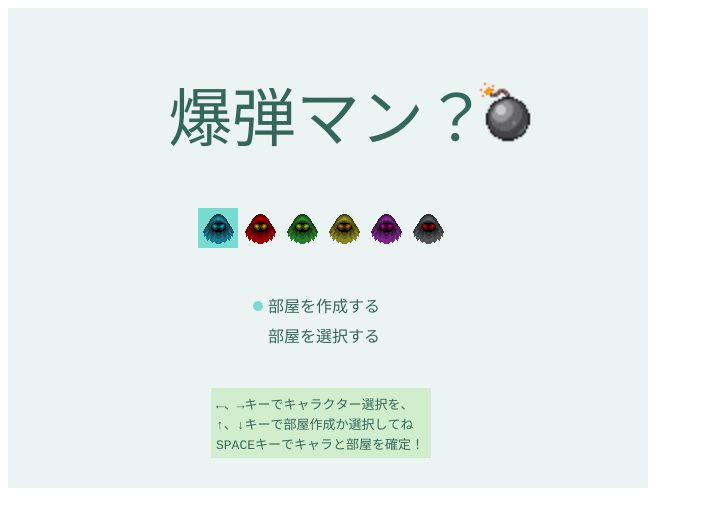
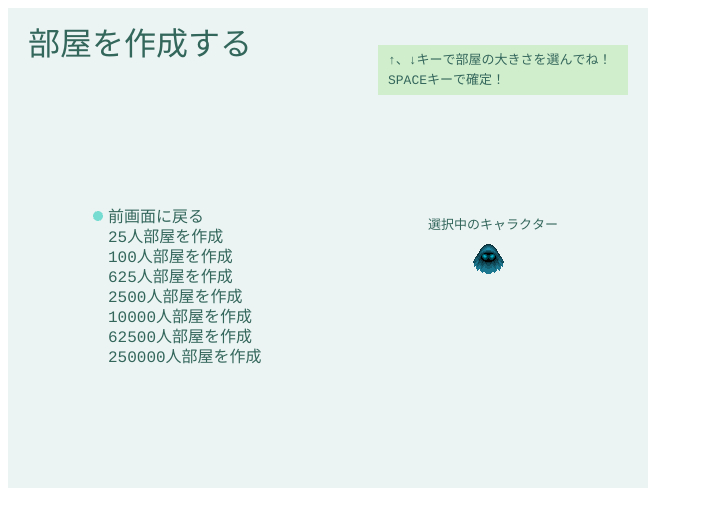
Before and after one commit to benzou765/bombman-sample, a plain HTML site: page src/public/game/game.html in a window 1280 px wide. Shown: the whole page, without its empty margins (0-703 px from the left). Drawn offline with Linux system fonts and the light colour scheme; animation ran at ten frames a second.

Commit message:
部屋作成シーンの作成

```diff
--- a/src/public/game/game.html
+++ b/src/public/game/game.html
@@ -6,6 +6,7 @@
     </head>
     <body>
         <script src="./js/select_chara_scene.js"></script>
+        <script src="./js/create_room_scene.js"></script>
         <script src="./js/game.js"></script>
     </body>
 </html>
--- /dev/null
+++ b/src/public/game/js/create_room_scene.js
@@ -0,0 +1,140 @@
+'use strict';
+
+/**
+ * 部屋作成画面
+ * @see https://photonstorm.github.io/phaser3-docs/Phaser.Scene.html
+ */
+let CreateRoomScene = new Phaser.Class ({
+    Extends: Phaser.Scene,
+
+    /**
+     * シーンのコンストラクタ。ゲーム起動時とともに1回だけ実行される。
+     * @param object config
+     */
+    initialize: function CreateRoomScene(config) {
+        console.log("create room scene initialize");
+        Phaser.Scene.call(this, config); // 親クラスのコンストラクタの呼び出し
+    },
+    /**
+     * シーンの初期化。シーンの実行時（start）に実行される。パラメータの初期化、受け渡し等に使用。
+     * @param object data
+     */
+    init: function(data)
+    {
+        console.log("create room scene init");
+        // 前シーンからのデータ取得
+//        this.selectedCharaNum = data.chara_id;
+        //
+        // debug
+        this.selectedCharaNum = 0;
+        // キーボード
+        this.cursors = null;
+        // 設定変数群
+        this.bommerSettings = [
+            { key: "BommerA", path: "img/bommer_a.png"},
+            { key: "BommerB", path: "img/bommer_b.png"},
+            { key: "BommerC", path: "img/bommer_c.png"},
+            { key: "BommerD", path: "img/bommer_d.png"},
+            { key: "BommerE", path: "img/bommer_e.png"},
+            { key: "BommerF", path: "img/bommer_f.png"},
+        ];
+        this.roomSettings = [
+            { name: "前画面に戻る", size: 0, point: {x: 100, y: 200} },
+            { name: "25人部屋を作成", size: 11, point: {x: 100, y: 220} },
+            { name: "100人部屋を作成", size: 21, point: {x: 100, y: 240} },
+            { name: "625人部屋を作成", size: 51, point: {x: 100, y: 260} },
+            { name: "2500人部屋を作成", size: 101, point: {x: 100, y: 280} },
+            { name: "10000人部屋を作成", size: 201, point: {x: 100, y: 300} },
+            { name: "62500人部屋を作成", size: 501, point: {x: 100, y: 320} },
+            { name: "250000人部屋を作成", size: 1001, point: {x: 100, y: 340} },
+        ];
+        // ユーザ操作変数群
+        this.roomSizeSelectNum = 0;
+        // 操作アイコン群
+        this.selectRoomSizeIcon = null;
+        // アセット群
+        this.bommer = null;
+    },
+    /**
+     * シーンに使用するアセットの読み込み。シーン実行時に実行される
+     */
+    preload: function() {
+        console.log("create room scene preload");
+        let id = this.selectedCharaNum
+        this.load.spritesheet(this.bommerSettings[id].key, this.bommerSettings[id].path, { frameWidth:32, frameHeight: 32, startFrame: 0, endFrame: 11});
+    },
+    /**
+     * シーンの作成。シーンの実行時に実行される。アセットの読み込み完了後に実行され、画面の構築等を行う。
+     * @param object data
+     */
+    create: function(data) {
+        console.log("create room scene create");
+        this.cameras.main.setBackgroundColor("ecf4f3");
+        // タイトルテキスト
+        this.add.text(20, 20, "部屋を作成する").setFontSize(32).setColor("#34675c");
+        // 説明テキスト
+        this.add.rectangle(495, 62, 250, 50, 0xd1eecc);
+        this.add.text(380, 45, "↑、↓キーで部屋の大きさを選んでね！").setFontSize(13).setColor("#34675c");
+        this.add.text(380, 65, "SPACEキーで確定！").setFontSize(13).setColor("#34675c");
+        // 部屋サイズテキスト
+        for (let i = 0; i < this.roomSettings.length; i++) {
+            let room = this.roomSettings[i];
+            this.add.text(room.point.x, room.point.y, room.name).setFontSize(16).setColor("#34675c");
+        }
+        // カーソルアイコンの初期化
+        this.selectRoomSizeIcon = this.add.circle(this.roomSettings[this.roomSizeSelectNum].point.x - 10, this.roomSettings[this.roomSizeSelectNum].point.y + 8, 5, 0x76dbd1)
+        // キャラアニメの初期化
+        let setting = this.bommerSettings[this.selectedCharaNum];
+        this.bommer = this.add.sprite(480, 250, setting.key)
+        this.anims.create({
+            key: (setting.key + 'Down'),
+            frames: this.anims.generateFrameNames(setting.key, {start: 0, end: 2}),
+            frameRate: 4, // 1が1秒, 2が0.5秒
+            repeat: -1
+        });
+        this.add.text(420, 210, "選択中のキャラクター").setFontSize(13).setColor("#34675c");
+        // キーボード設定の初期化
+        this.cursors = this.input.keyboard.createCursorKeys();
+    },
+    /**
+     * シーンの更新。毎フレーム実行される。
+     * @param number time
+     * @param number delta
+     */
+    update: function(time, delta) {
+        if (Phaser.Input.Keyboard.JustDown(this.cursors.up)) {
+            if (0 < this.roomSizeSelectNum && this.roomSizeSelectNum < this.roomSettings.length) {
+                this.roomSizeSelectNum -= 1;
+                let setting = this.roomSettings[this.roomSizeSelectNum];
+                this.selectRoomSizeIcon.setPosition(setting.point.x - 10, setting.point.y + 8);
+            }
+        } else if (Phaser.Input.Keyboard.JustDown(this.cursors.down)) {
+            if (0 <= this.roomSizeSelectNum && this.roomSizeSelectNum < (this.roomSettings.length - 1)) {
+                this.roomSizeSelectNum += 1;
+                let setting = this.roomSettings[this.roomSizeSelectNum];
+                this.selectRoomSizeIcon.setPosition(setting.point.x - 10, setting.point.y + 8);
+            }
+        }
+            // 決定処理
+        if (Phaser.Input.Keyboard.JustDown(this.cursors.space)) {
+            switch(this.roomSizeSelectNum) {
+                case 0:
+                    this.scene.start("selectChara");
+                    break;
+                case 1:
+                case 2:
+                case 3:
+                case 4:
+                case 5:
+                case 6:
+                case 7:
+                    this.scene.start("battle");
+                    break;
+            }
+        }
+
+        // アニメーションの描画
+        let setting = this.bommerSettings[this.selectedCharaNum];
+        this.bommer.play(setting.key + 'Down', true);
+    }
+});
--- a/src/public/game/js/game.js
+++ b/src/public/game/js/game.js
@@ -84,63 +84,6 @@ let BattleScene = new Phaser.Class ({
 });
 
 /**
- * 部屋作成画面
- * @see https://photonstorm.github.io/phaser3-docs/Phaser.Scene.html
- */
-let CreateRoomScene = new Phaser.Class ({
-    Extends: Phaser.Scene,
-
-    /**
-     * シーンのコンストラクタ。ゲーム起動時とともに1回だけ実行される。
-     * @param object config
-     */
-    initialize: function CreateRoomScene(config) {
-        console.log("create room scene initialize");
-        Phaser.Scene.call(this, config); // 親クラスのコンストラクタの呼び出し
-    },
-    /**
-     * シーンの初期化。シーンの実行時（start）に実行される。パラメータの初期化、受け渡し等に使用。
-     * @param object data
-     */
-    init: function(data)
-    {
-        console.log("create room scene init");
-        this.selectedCharaNum = 0;
-        this.bommerSettings = [
-            { key: "BommerA", path: "img/bommer_a.png", point: {x: 210, y: 220} },
-            { key: "BommerB", path: "img/bommer_b.png", point: {x: 252, y: 220} },
-            { key: "BommerC", path: "img/bommer_c.png", point: {x: 294, y: 220} },
-            { key: "BommerD", path: "img/bommer_d.png", point: {x: 336, y: 220} },
-            { key: "BommerE", path: "img/bommer_e.png", point: {x: 378, y: 220} },
-            { key: "BommerF", path: "img/bommer_f.png", point: {x: 420, y: 220} },
-        ];
-        this.bommer = null;
-        this.roomSizeNum = 1;
-    },
-    /**
-     * シーンに使用するアセットの読み込み。シーン実行時に実行される
-     */
-    preload: function() {
-        console.log("create room scene preload");
-    },
-    /**
-     * シーンの作成。シーンの実行時に実行される。アセットの読み込み完了後に実行され、画面の構築等を行う。
-     * @param object data
-     */
-    create: function(data) {
-        console.log("create room scene create");
-    },
-    /**
-     * シーンの更新。毎フレーム実行される。
-     * @param number time
-     * @param number delta
-     */
-    update: function(time, delta) {
-
-    }
-});
-
-/**
  * 部屋選択画面
  * @see https://photonstorm.github.io/phaser3-docs/Phaser.Scene.html
  */
@@ -192,7 +135,7 @@ let config = {
     height: 480,
 };
 let game = new Phaser.Game(config);
-game.scene.add('selectChara', SelectCharaScene, true);
+game.scene.add('selectChara', SelectCharaScene, false);
 game.scene.add('battle', BattleScene, false);
-game.scene.add('createRoom', CreateRoomScene, false);
+game.scene.add('createRoom', CreateRoomScene, true);
 game.scene.add('selectRoom', SelectRoomScene, false);
--- a/src/public/game/js/select_chara_scene.js
+++ b/src/public/game/js/select_chara_scene.js
@@ -1,4 +1,4 @@
-'use strict'
+'use strict';
 
 /**
  * キャラ選択画面
```
Also changed, not shown: README.md.
